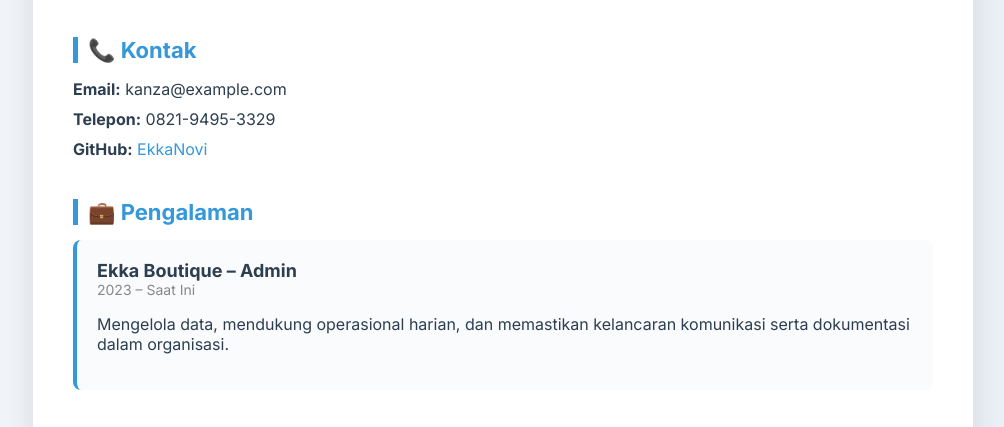
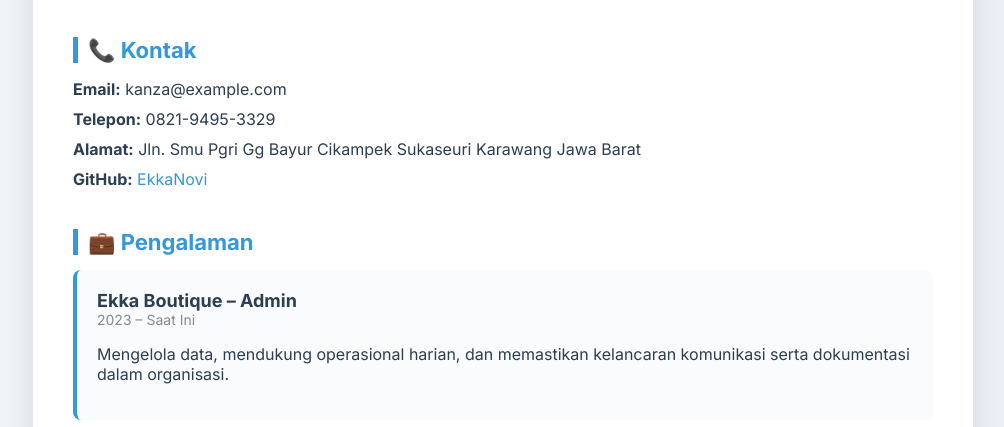
Before and after one commit to kanzakim/CV_Ceu.eka, a plain HTML site: page index.html in a window 1280 px wide. Shown: the part 352-779 px from the top of the page, without its empty margins (137-1141 px from the left). Drawn offline with Linux system fonts and the light colour scheme.

Commit message:
Update index.html

```diff
--- a/index.html
+++ b/index.html
@@ -20,6 +20,7 @@
       <ul>
         <li><strong>Email:</strong> kanza@example.com</li>
         <li><strong>Telepon:</strong> 0821-9495-3329</li>
+        <li><strong>Alamat:</strong> Jln. Smu Pgri Gg Bayur Cikampek Sukaseuri Karawang Jawa Barat</li>
         <li><strong>GitHub:</strong> <a href="https://github.com/kanzakim" target="_blank">EkkaNovi</a></li>
       </ul>
     </section>
```
